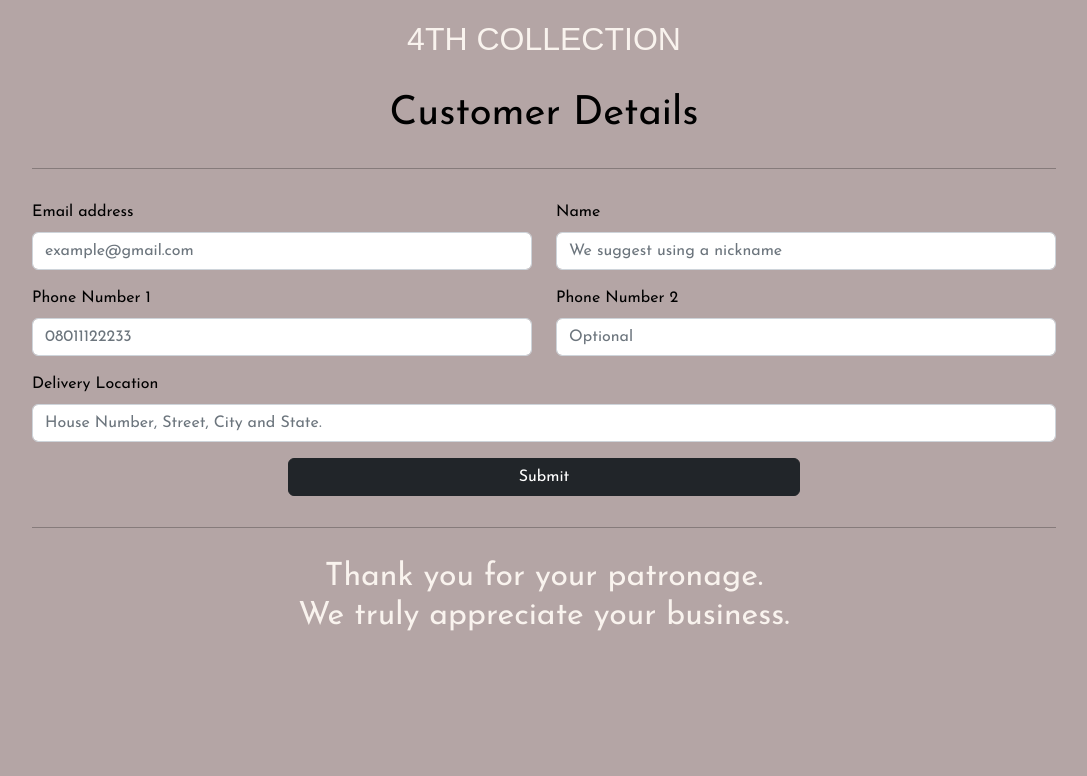
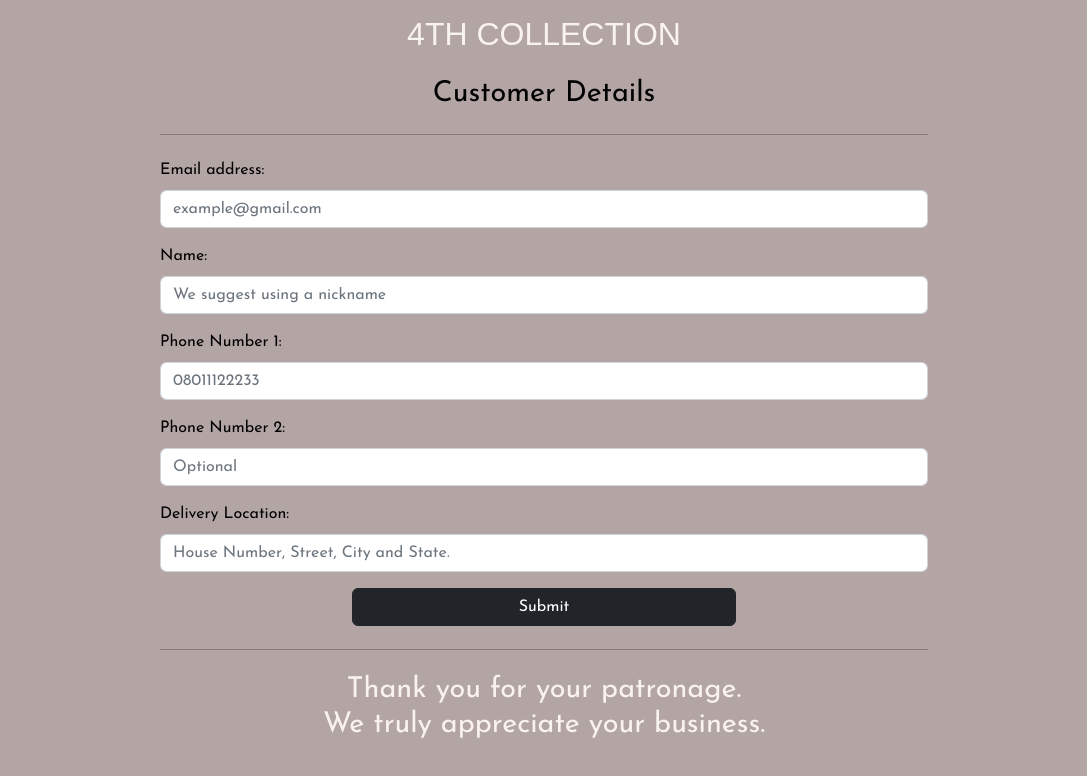
Before and after one commit to I-4TH/4th-Collection-Business-Form, a plain HTML site: page index.html in a window 1280 px wide. Shown: the whole page, without its empty margins (96-1183 px from the left). Drawn offline with nearby package versions, Linux system fonts and the light colour scheme; a web font is replaced by a local one.

Commit message:
Added updated files

```diff
--- a/index.html
+++ b/index.html
@@ -6,13 +6,11 @@
     <meta http-equiv="X-UA-Compatible" content="IE=edge">
     <meta name="viewport" content="width=device-width, initial-scale=1.0">
     <title>4TH COLLECTION</title>
-
+    <link rel="shortcut icon" href="favicon.ico">
     <!--CSS Stylesheet -->
     <link rel="stylesheet" href="styles.css">
-
     <!-- CSS only -->
     <link href="https://cdn.jsdelivr.net/npm/bootstrap@5.2.0/dist/css/bootstrap.min.css" rel="stylesheet" integrity="sha384-gH2yIJqKdNHPEq0n4Mqa/HGKIhSkIHeL5AyhkYV8i59U5AR6csBvApHHNl/vI1Bx" crossorigin="anonymous">
-
     <!-- Fonts -->
     <link rel="preconnect" href="https://fonts.googleapis.com">
     <link rel="preconnect" href="https://fonts.gstatic.com" crossorigin>
@@ -22,7 +20,7 @@
 
 <body>
     <div class="container-breakpoint">
-        <div class="entire-content">
+        <div class="entire-content ">
             <div>
                 <h1 class="brand-name">
                     4TH COLLECTION
@@ -38,28 +36,28 @@
             <form action="https://formsubmit.co/4thcollectionng@gmail.com" method="POST">
                 <input type="hidden" name="_subject" value="4thcollections Contact Form!">
                 <div class="row">
-                    <div class="col-lg-6 mb-3">
-                        <label class="form-label">Email address</label>
+                    <div class="mb-3">
+                        <label class="form-label">Email address:</label>
                         <input class="form-control" type="email" name="Email Address" placeholder="example@gmail.com" required>
                     </div>
-                    <div class="col-lg-6 mb-3">
-                        <label class="form-label">Name</label>
+                    <div class="mb-3">
+                        <label class="form-label">Name:</label>
                         <input class="form-control" type="text" name="Name" placeholder="We suggest using a nickname" required>
                     </div>
                 </div>
                 <div>
                     <div class="row">
-                        <div class="col-lg-6 mb-3 ">
-                            <label class="form-label">Phone Number 1</label>
+                        <div class=" mb-3 ">
+                            <label class="form-label">Phone Number 1:</label>
                             <input class="form-control" type="number" name="Contact1" placeholder="08011122233" required>
                         </div>
-                        <div class="col-lg-6 mb-3">
-                            <label class="form-label">Phone Number 2</label>
+                        <div class=" mb-3">
+                            <label class="form-label">Phone Number 2:</label>
                             <input class="form-control" type="number" name="Contact2" placeholder="Optional">
                         </div>
                     </div>
                     <div class="mb-3">
-                        <label for="exampleFormControlTextarea1" class="form-label">Delivery Location</label>
+                        <label for="exampleFormControlTextarea1" class="form-label">Delivery Location:</label>
                         <input class="form-control" type="text" name="Address" placeholder="House Number, Street, City and State." required></input>
                     </div>
                     <div class="d-grid col-6 mx-auto">
--- a/styles.css
+++ b/styles.css
@@ -4,8 +4,6 @@
              background-color: #B4A5A5;
              color: #000000;
          }
-
-
          /* Arrow removal for numeric input type*/
 
          input[type=number]::-webkit-inner-spin-button,
@@ -54,24 +52,52 @@ input[type=number]::-webkit-outer-spin-button {
          .btn {
              text-align: center;
          }
+         /* Media queries (Mobile Phones) */
 
-@media(max-width: 768px) {
+         @media(max-width: 640px) {
+             .entire-content {
+                 margin: 0 5%;
+             }
              .brand-name {
                  margin-top: 5%;
                  font-size: 1.5rem;
              }
              .customer-details-text {
                  margin: 5% 0;
-        font-size: 1.6rem;
+                 font-size: 1.5rem;
              }
              .appreciation-text {
                  font-size: 1.2rem;
                  margin: 0 2%;
-        text-align: center;
-    }
-    .first-hr,
-    .second-hr {
-        margin-top: 3%;
-        margin-bottom: 3%;
              }
          }
+         /* Tablets */
+
+         @media(min-width: 641px) {
+             .entire-content {
+                 margin: 0 8%;
+             }
+             .customer-details-text {
+                 margin: 3% 0;
+                 font-size: 1.8rem;
+             }
+             .appreciation-text {
+                 font-size: 1.6rem;
+                 margin: 0 2%;
+             }
+         }
+         /* Laptops & Desktops */
+
+         @media(min-width:1025px) {
+             .entire-content {
+                 margin: 0 20%;
+             }
+             .customer-details-text {
+                 margin: 3% 0;
+                 font-size: 1.8rem;
+             }
+             .appreciation-text {
+                 font-size: 1.8rem;
+                 margin: 0 2%;
+             }
+         }
```
Lines whose indentation alone changed are shown as unchanged.
